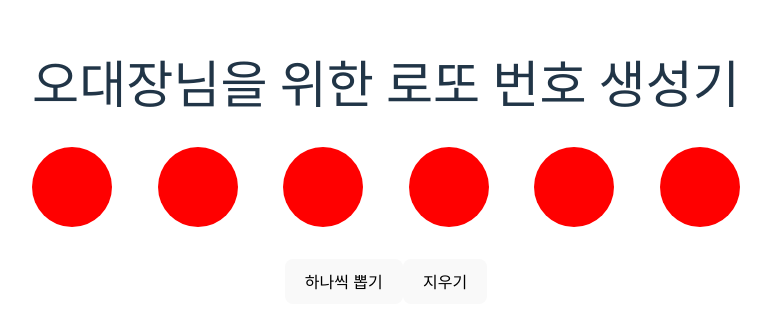
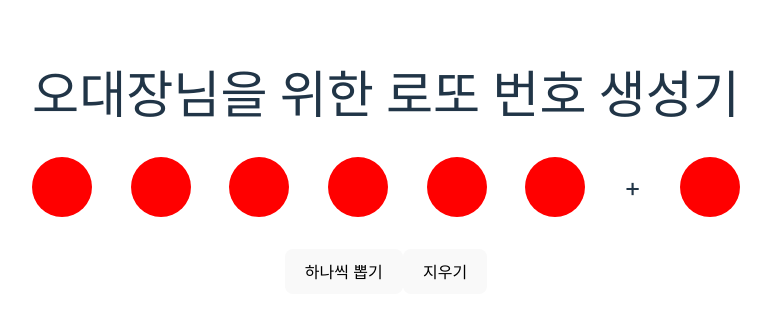
Before and after one commit to JinsuPark91/lotto, a React (Vite) app: page / in a window 1280 px wide. Shown: the part 221-550 px from the top of the page, without its empty margins (254-1025 px from the left). Built offline with nearby package versions, Linux system fonts and the light colour scheme.

Commit message:
feat: 추가번호 추가 및 중복제거

```diff
--- a/src/App.tsx
+++ b/src/App.tsx
@@ -40,6 +40,7 @@ function App() {
   };
 
   const clickForGettingNumber = () => {
+    if (numbers.length > 6) return;
     let newNumber = getLottoNumber();
     const newNumbers = [...numbers];
     newNumbers.push(newNumber);
@@ -47,7 +48,7 @@ function App() {
   };
 
   const getLottoNumber = () => {
-    if (numbers.length > 5) return;
+    if (numbers.length > 6) return;
     let randomNum = getRandomInt(0, total);
     const newNumber = getNumberFromCalulatedArray(randomNum);
     console.log(newNumber);
@@ -70,6 +71,8 @@ function App() {
         <NumberBall>{numbers[3]}</NumberBall>
         <NumberBall>{numbers[4]}</NumberBall>
         <NumberBall>{numbers[5]}</NumberBall>
+        <PlusText> + </PlusText>
+        <NumberBall>{numbers[6]}</NumberBall>
       </BallContainer>
       <div className="card">
         <button onClick={clickForGettingNumber}>하나씩 뽑기</button>
@@ -90,11 +93,17 @@ const BallContainer = styled.div`
 const NumberBall = styled.div`
   border-radius: 50%;
   background: red;
-  font-size: 30px;
-  width: 80px;
-  height: 80px;
+  font-size: 26px;
+  width: 60px;
+  height: 60px;
   display: flex;
   align-items: center;
   justify-content: center;
   color: #fff;
 `;
+
+const PlusText = styled.span`
+  font-size: 26px;
+  display: flex;
+  align-items: center;
+`;
```
